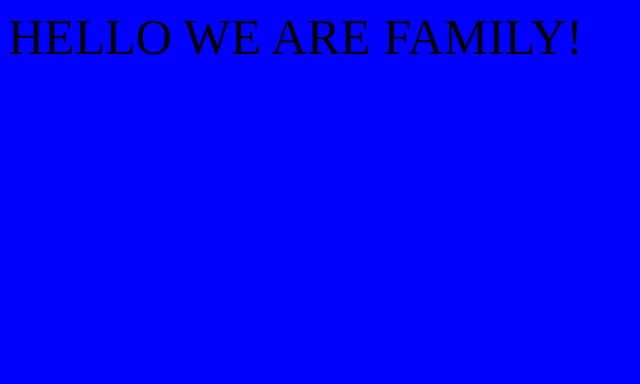
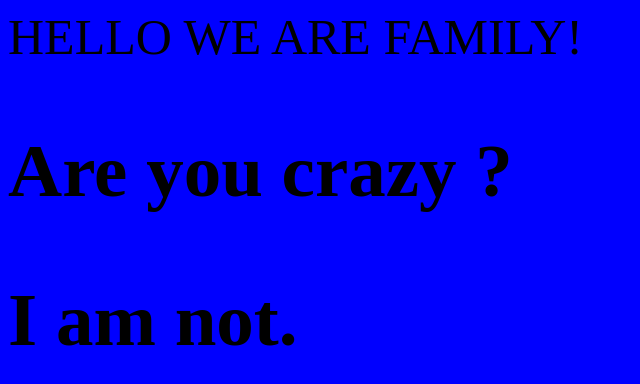
Before and after one commit to Yueran-Yu/git-demo, a plain HTML site: page index.html in a window 1280 px wide. Shown: the whole page, without its empty margins (0-640 px from the left). Drawn offline with Linux system fonts and the light colour scheme.

Commit message:
add a line of code ===> version 2

```diff
--- a/index.html
+++ b/index.html
@@ -10,6 +10,7 @@
 
 <body>
   HELLO WE ARE FAMILY!
+  <h2>Are you crazy ?</h2>
+  <h2>I am not.</h2>
 </body>
-
 </html>
```
Also changed, not shown: 1 other file.
